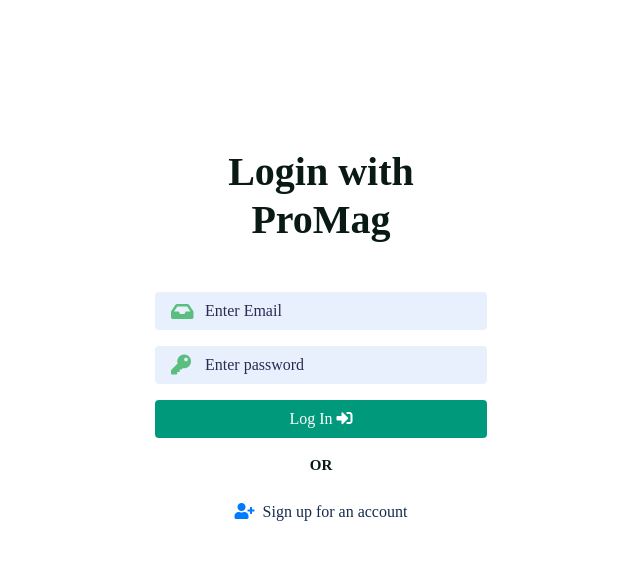
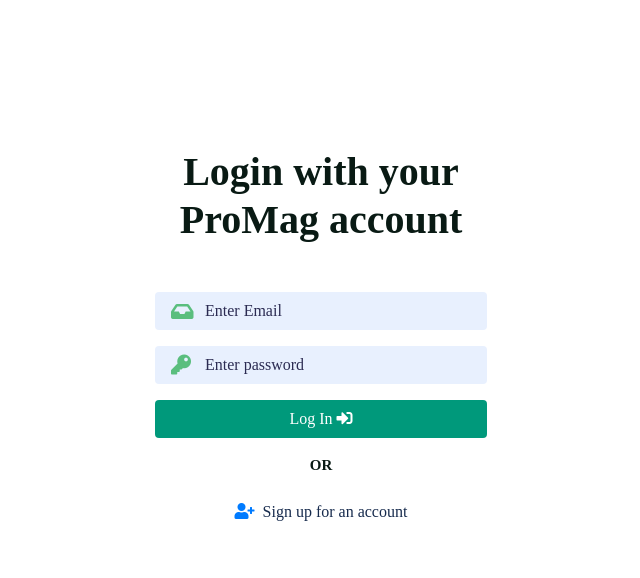
Before and after one commit to Umair1756/fyp, a CodeIgniter app: page /promag/index.php/welcome/login in a window 1280 px wide. Shown: the top 578 px of the page, without its empty margins (319-959 px from the left). Run offline with CodeIgniter, Linux system fonts and the light colour scheme; some libraries are stand-ins or nearby versions; some web fonts are replaced.

Commit message:
Changes in headings

```diff
--- a/application/views/userHomePage/userHomePage.php
+++ b/application/views/userHomePage/userHomePage.php
@@ -1,7 +1,6 @@
 
 <div class="penal_area">
-    <div class="row">
-        <div class="col-lg-12 col-md-3 d-lg-block d-md-block d-none" style="margin-left: 20px;">
+        <div class="col-lg-12 col-md-3 d-lg-block d-md-block d-none">
             <ul class="nav nav-tabs">
                 <li class="nav-item">
                     <a class="nav-link active" id="v-pills-messages-tab" data-toggle="pill" href="#v-pills-messages" role="tab" aria-controls="v-pills-messages" aria-selected="false"><i class="fab fa-flipboard pr-2"></i> Home</a>
@@ -78,7 +77,6 @@
                 </div>
             </form>
         </div>
-    </div>
 <?php if (isset($_SESSION['success'])) : ?>
     <div class="col-lg-12 text-left alert-content">
         <div class="row">
--- a/application/views/welcome/login.php
+++ b/application/views/welcome/login.php
@@ -6,7 +6,7 @@
                  <form method="POST">
                      <div class="row">
                          <div class="col-lg-4 m-auto pt-5 pb-5 pl-4 pr-4 rounded login_adj">
-                             <div class="h1 text-center font-weight-bold border-0 mb-5" style="color: #091a14">Login with ProMag</div>
+                             <div class="h1 text-center font-weight-bold border-0 mb-5" style="color: #091a14">Login with your ProMag account</div>
                              <div class=" input-group position-relative d-block">
                                  <?php echo validation_errors("<div class='danger dangerBox text-white rounded pl-3 pr-3 pt-1 pb-1 ml-auto mr-auto'><i class='fa fa-times-circle'></i> ", "</div>"); ?>
                                  <?php if (isset($_SESSION['error'])) : ?>
```
